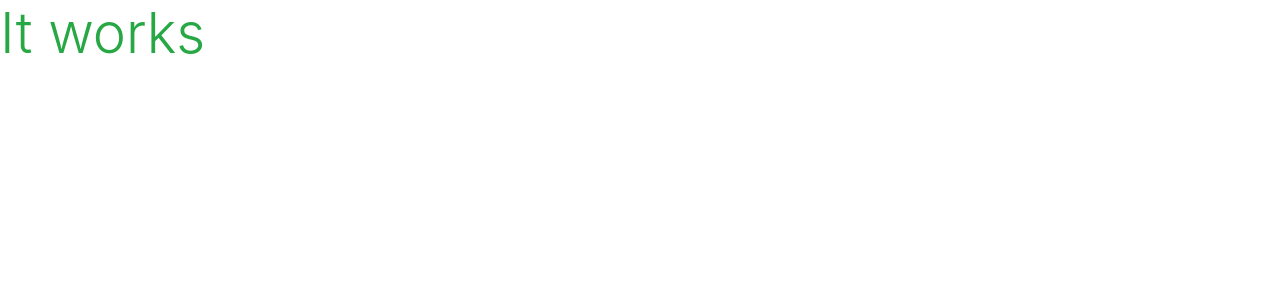
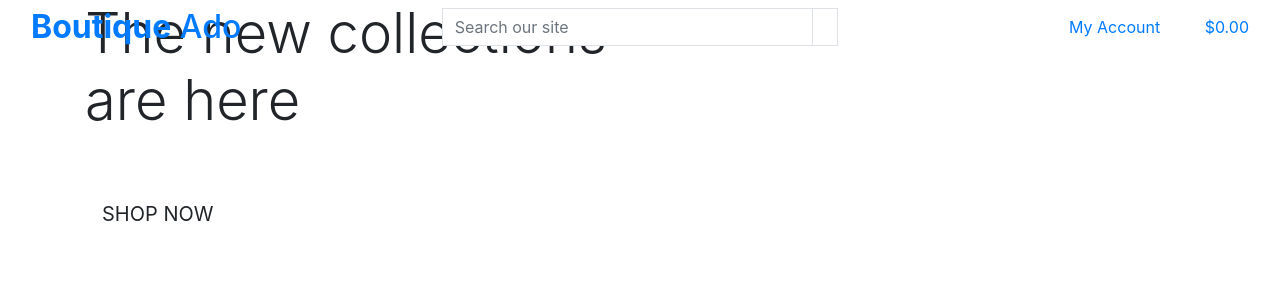
Before and after one commit to LiamEdwards931/Boutique-Ado, a Django app: page / in a window 1280 px wide. Shown: the top 300 px of the page. Run offline with Django 3.2, Linux system fonts and the light colour scheme; some libraries are stand-ins or nearby versions.

Commit message:
add main page header, and content for index.html and base.html

```diff
--- a/home/templates/home/index.html
+++ b/home/templates/home/index.html
@@ -1,6 +1,27 @@
 {% extends "base.html" %}
 {% load static %}
 
+{% block page_header %}
+<div class="container header-container">
+    <div class="row">
+        <div class="col"></div>
+    </div>
+</div>
+{% endblock %}
+
 {% block content %}
-<h1 class="display-4 text-success">It works</h1>
+<div class="container h-100">
+    <div class="row h-100">
+        <div class="col-7 col-md-6 my-auto">
+            <h1 class="display-4 logo-font text-black">
+                The new collections are here
+            </h1>
+            <div class="my-5">
+                <h4>
+                    <a href="" class="shop-now-button btn btn-lg rounded-0 text-uppercase py-3">Shop Now</a>
+                </h4>
+            </div>
+        </div>
+    </div>
+</div>
 {% endblock %}
--- a/templates/base.html
+++ b/templates/base.html
@@ -2,33 +2,36 @@
 
 <!doctype html>
 <html lang="en">
+
 <head>
+
     {% block meta %}
-        <meta http-equiv = "X - UA - compatible" content="ie=edge">
-        <meta charset="utf-8">
-        <meta name="viewport" content="width=device-width, initial-scale=1, shrink-to-fit=no">
+    <meta http-equiv="X-UA-Compatible" content="ie=edge">
+    <meta charset="utf-8">
+    <meta name="viewport" content="width=device-width, initial-scale=1, shrink-to-fit=no">
     {% endblock %}
 
     {% block extra_meta %}
     {% endblock %}
 
     {% block corecss %}
-        <link rel="stylesheet" href="https://cdn.jsdelivr.net/npm/bootstrap@4.6.2/dist/css/bootstrap.min.css"
-            integrity="sha384-xOolHFLEh07PJGoPkLv1IbcEPTNtaed2xpHsD9ESMhqIYd0nLMwNLD69Npy4HI+N" crossorigin="anonymous">
+    <link rel="stylesheet" href="https://stackpath.bootstrapcdn.com/bootstrap/4.4.1/css/bootstrap.min.css"
+        integrity="sha384-Vkoo8x4CGsO3+Hhxv8T/Q5PaXtkKtu6ug5TOeNV6gBiFeWPGFN9MuhOf23Q9Ifjh" crossorigin="anonymous">
     {% endblock %}
 
     {% block extra_css %}
     {% endblock %}
 
     {% block corejs %}
-        <script src="https://cdn.jsdelivr.net/npm/jquery@3.5.1/dist/jquery.slim.min.js"
-            integrity="sha384-DfXdz2htPH0lsSSs5nCTpuj/zy4C+OGpamoFVy38MVBnE+IbbVYUew+OrCXaRkfj"
-            crossorigin="anonymous">
-        </script>
-        <script src="https://cdn.jsdelivr.net/npm/bootstrap@4.6.2/dist/js/bootstrap.bundle.min.js"
-            integrity="sha384-Fy6S3B9q64WdZWQUiU+q4/2Lc9npb8tCaSX9FK7E8HnRr0Jz8D6OP9dO5Vg3Q9ct"
-            crossorigin="anonymous">
-        </script>
+    <script src="https://code.jquery.com/jquery-3.4.1.slim.min.js"
+        integrity="sha384-J6qa4849blE2+poT4WnyKhv5vZF5SrPo0iEjwBvKU7imGFAV0wwj1yYfoRSJoZ+n"
+        crossorigin="anonymous"></script>
+    <script src="https://cdn.jsdelivr.net/npm/popper.js@1.16.0/dist/umd/popper.min.js"
+        integrity="sha384-Q6E9RHvbIyZFJoft+2mJbHaEWldlvI9IOYy5n3zV9zzTtmI3UksdQRVvoxMfooAo"
+        crossorigin="anonymous"></script>
+    <script src="https://stackpath.bootstrapcdn.com/bootstrap/4.4.1/js/bootstrap.min.js"
+        integrity="sha384-wfSDF2E50Y2D1uUdj0O3uMBJnjuUD4Ih7YwaYd1iqfktj0Uod8GCExl3Og8ifwB6"
+        crossorigin="anonymous"></script>
     {% endblock %}
 
     {% block extra_js %}
@@ -36,11 +39,75 @@
 
     <title>Boutique Ado {% block extra_title %}{% endblock %}</title>
 </head>
+
 <body>
-    <header class ="container-fluid fixed-top"></header>
+    <header class="container-fluid fixed-top">
+        <div class="row">
+            <div class="col-12 col-lg-4 my-auto py-1 py-lg-0 text-center text-lg-left">
+                <a href="{% url 'home' %}" class="nav-link main-logo-link">
+                    <h2 class="logo-font text-black my-0"><strong>Boutique</strong> Ado</h2>
+                </a>
+            </div>
+            <div class="col-12 col-lg-4 my-auto py-1 py-lg-0">
+                <form method="GET" action="">
+                    <div class="input-group w-100">
+                        <input class="form-control border border-black rounded-0" type="text" name="q"
+                            placeholder="Search our site">
+                        <div class="input-group-append">
+                            <button class="form-control btn btn-black border border-black rounded-0" type="submit">
+                                <span class="icon">
+                                    <i class="fas fa-search"></i>
+                                </span>
+                            </button>
+                        </div>
+                    </div>
+                </form>
+            </div>
+            <div class="col-12 col-lg-4 my-auto py-1 py-lg-0">
+                <ul class="list-inline list-unstyled text-center text-lg-right my-0">
+                    <li class="list-inline-item dropdown">
+                        <a class="text-black nav-link" href="#" id="user-options" data-toggle="dropdown"
+                            aria-haspopup="true" aria-expanded="false">
+                            <div class="text-center">
+                                <div><i class="fas fa-user fa-lg"></i></div>
+                                <p class="my-0">My Account</p>
+                            </div>
+                        </a>
+                        <div class="dropdown-menu border-0" aria-labelledby="user-options">
+                            {% if request.user.is_authenticated %}
+                            {% if request.user.is_superuser %}
+                            <a href="" class="dropdown-item">Product Management</a>
+                            {% endif %}
+                            <a href="" class="dropdown-item">My Profile</a>
+                            <a href="{% url 'account_logout' %}" class="dropdown-item">Logout</a>
+                            {% else %}
+                            <a href="{% url 'account_signup' %}" class="dropdown-item">Register</a>
+                            <a href="{% url 'account_login' %}" class="dropdown-item">Login</a>
+                            {% endif %}
+                        </div>
+                    </li>
+                    <li class="list-inline-item">
+                        <a class="{% if grand_total %}text-info font-weight-bold{% else %}text-black{% endif %} nav-link"
+                            href="">
+                            <div class="text-center">
+                                <div><i class="fas fa-shopping-bag fa-lg"></i></div>
+                                <p class="my-0">
+                                    {% if grand_total %}
+                                    ${{ grand_total|floatformat:2 }}
+                                    {% else %}
+                                    $0.00
+                                    {% endif %}
+                                </p>
+                            </div>
+                        </a>
+                    </li>
+                </ul>
+            </div>
+        </div>
+    </header>
 
     {% if messages %}
-        <div class ="message-container"></div>
+    <div class="message-container"></div>
     {% endif %}
 
     {% block page_header %}
@@ -52,6 +119,7 @@
     {% block postloadjs %}
     {% endblock %}
 
+
 </body>
 
 </html>
```
